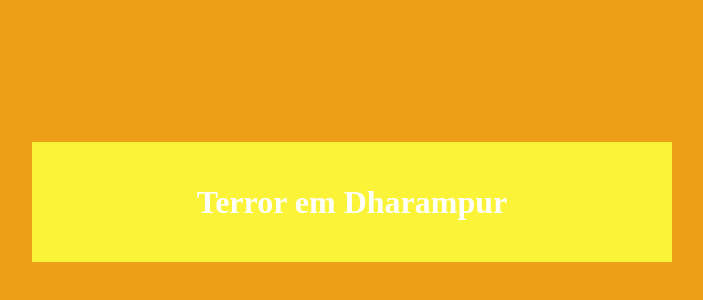
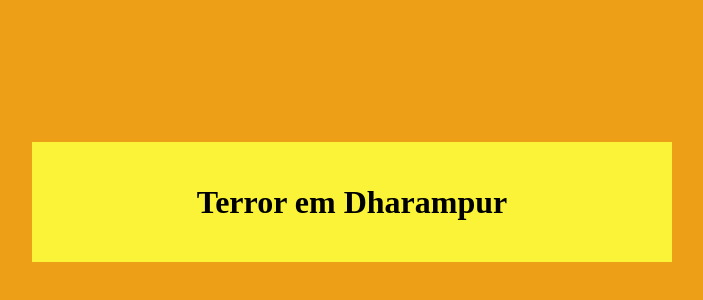
Before and after one commit to NomeDeUsuario1/historia-ia-escolhas, a plain HTML site: page index.html in a window 1280 px wide. Shown: the part 206-506 px from the top of the page, without its empty margins (288-991 px from the left). Drawn offline with Linux system fonts and the light colour scheme.

Commit message:
Update style.css

```diff
--- a/style.css
+++ b/style.css
@@ -2,8 +2,8 @@
     --cor-fundo:#ed9f18;
     --cor-principal:#faf337;
     --cor-secundaria:#e36619;
-    --cor-destaque:#ffffff;
-    --cor-texto:#000000;
+    --cor-destaque:#000000;
+    --cor-texto:#ffffff;
 
 }
 
```
